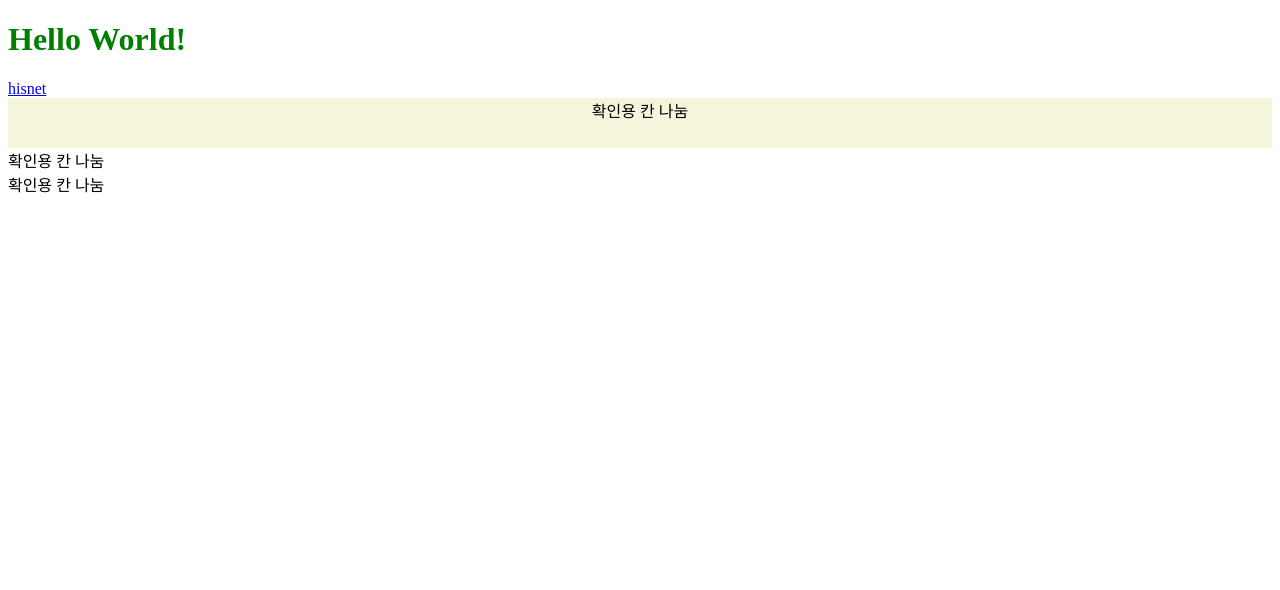
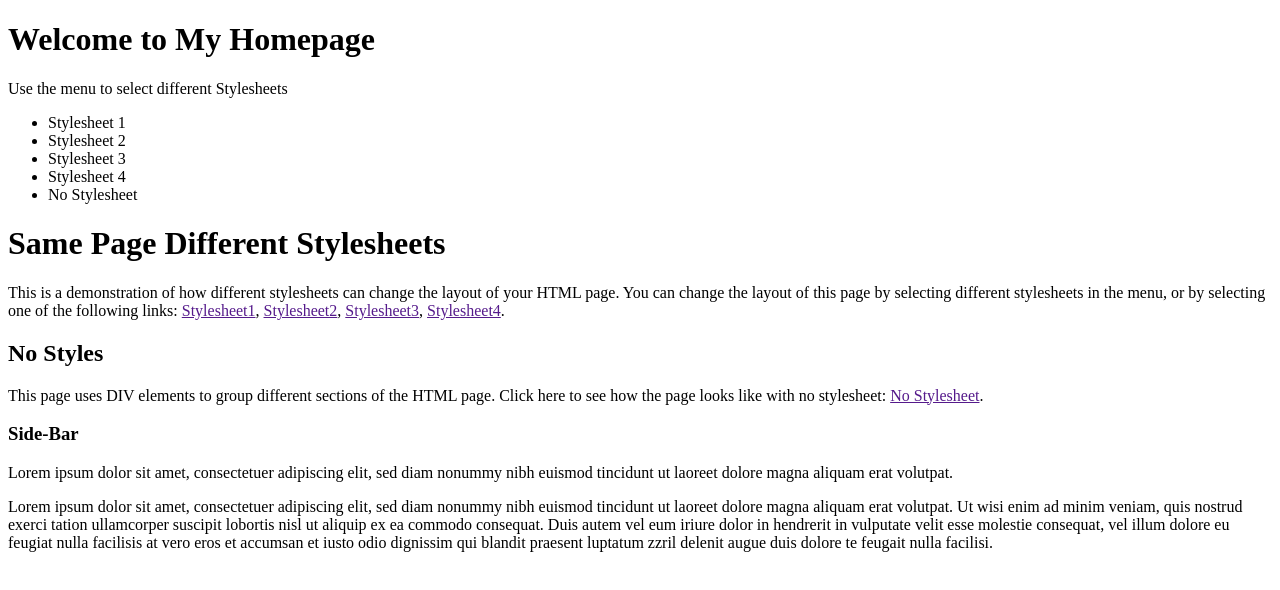
Before and after one commit to 2024OSS/1-hundredman, a plain HTML site: page nostyle.html in a window 1280 px wide. Drawn offline with Linux system fonts and the light colour scheme.

Commit message:
make nostyle.html

```diff
--- a/nostyle.html
+++ b/nostyle.html
@@ -1,15 +1,40 @@
 <!DOCTYPE html>
 <html lang="en">
+
 <head>
     <meta charset="UTF-8">
     <meta name="viewport" content="width=device-width, initial-scale=1.0">
     <title>Document</title>
 </head>
+
 <body>
-    <h1 style="color:green">Hello World!</h1>
-    <a href="https://hisnet.handong.edu/">hisnet</a>
-    <div style="background-color: beige;height: 50px;text-align: center;">확인용 칸 나눔</div>
-    <div>확인용 칸 나눔</div>
-    <div>확인용 칸 나눔</div>
+    <h1>Welcome to My Homepage</h1>
+    <p>Use the menu to select different Stylesheets</p>
+    <ul>
+        <li>Stylesheet 1</li>
+        <li>Stylesheet 2</li>
+        <li>Stylesheet 3</li>
+        <li>Stylesheet 4</li>
+        <li>No Stylesheet</li>
+    </ul>
+    <h1>Same Page Different Stylesheets</h1>
+    <p>This is a demonstration of how different stylesheets can change the layout of your HTML page. You can change the
+        layout of this page by selecting different stylesheets in the menu, or by selecting one of the following links:
+        <a href="">Stylesheet1</a>, <a href="">Stylesheet2</a>, <a href="">Stylesheet3</a>, <a href="">Stylesheet4</a>.
+    </p>
+    <h2>No Styles</h2>
+    <p>This page uses DIV elements to group different sections of the HTML page. Click here to see how the page looks
+        like with no stylesheet:
+        <a href="">No Stylesheet</a>.</p>
+    <h3>Side-Bar</h3>
+    <p>Lorem ipsum dolor sit amet, consectetuer adipiscing elit, sed diam nonummy nibh euismod tincidunt ut laoreet
+        dolore magna aliquam erat volutpat.</p>
+
+    Lorem ipsum dolor sit amet, consectetuer adipiscing elit, sed diam nonummy nibh euismod tincidunt ut laoreet dolore
+    magna aliquam erat volutpat. Ut wisi enim ad minim veniam, quis nostrud exerci tation ullamcorper suscipit lobortis
+    nisl ut aliquip ex ea commodo consequat. Duis autem vel eum iriure dolor in hendrerit in vulputate velit esse
+    molestie consequat, vel illum dolore eu feugiat nulla facilisis at vero eros et accumsan et iusto odio dignissim qui
+    blandit praesent luptatum zzril delenit augue duis dolore te feugait nulla facilisi.
 </body>
+
 </html>
```
